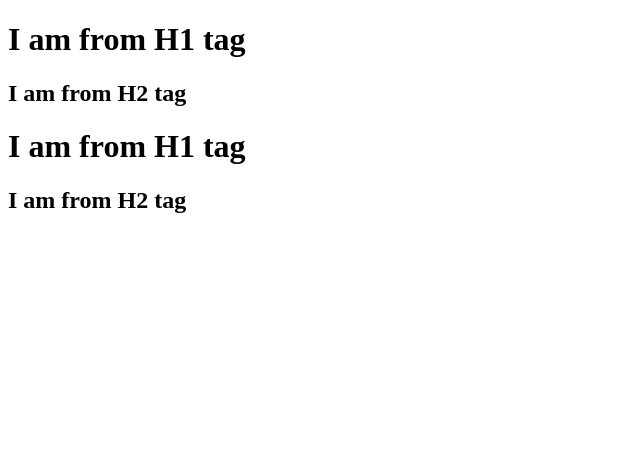
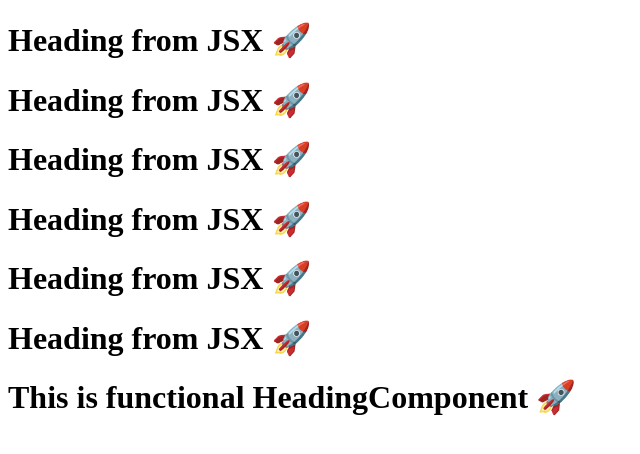
Before and after one commit to Dev-Ashank/namaste-react, a React (Vite) app: page / in a window 1280 px wide. Shown: the top 454 px of the page, without its empty margins (0-640 px from the left). Built offline with nearby package versions, Linux system fonts and the light colour scheme.

Commit message:
playing with jsx

```diff
--- a/App.js
+++ b/App.js
@@ -1,32 +1,24 @@
 import React from "react";
 import ReactDom from "react-dom/client";
 
-/*
-React.createElement() gives as a react object
-render is what convert this to html.
-*/
+// JSX is not html in javascript. it's alike html or xml
+
+const Title = () => <h1 className="head" tabIndex="1" >Heading from JSX 🚀</h1>;
 
 /**
- * create siblings you can pass third element as an array
- *
- * React.createElement("div",{id:"xyz"},[firstSibling,secondSibling])
+ * React Functional Component
  */
-const parent = React.createElement(
-    "div",
-    { id: "parent" },
-    [
-        React.createElement("div", { id: "child1 " },
-            [
-                React.createElement("h1", {}, "I am from H1 tag"),
-                React.createElement("h2", {}, "I am from H2 tag")
-            ]
-        ),
-        React.createElement("div", { id: "child2 " },
-            [
-                React.createElement("h1", {}, "I am from H1 tag"),
-                React.createElement("h2", {}, "I am from H2 tag")
-            ]
-        )
-    ])
+const HeadingComponent = () => (
+    <div id="container" >
+        <Title />
+        {
+            [...Array(5)].map((_, i) => (
+                <Title key={i} />
+            ))
+        }
+        <h1 className="heading">This is functional HeadingComponent 🚀</h1>
+    </div>)
+
+
 const root = ReactDom.createRoot(document.getElementById("root"));
-root.render(parent);
+root.render(<HeadingComponent />);
```
